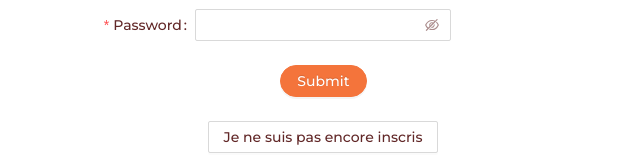
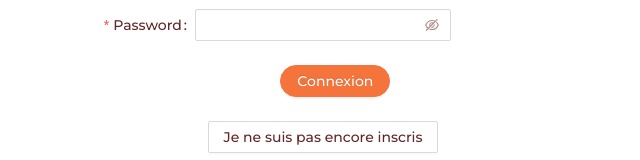
Before and after one commit to Chloengr/portlandburger, a React (Create React App) app in the folder client/: page / in a window 1280 px wide. Shown: the part 223-383 px from the top of the page, without its empty margins (317-957 px from the left). Built offline with nearby package versions, Linux system fonts and the light colour scheme; a web font is replaced by a local one.

Commit message:
fix hook failure

```diff
--- a/client/src/components/LoginForm.js
+++ b/client/src/components/LoginForm.js
@@ -52,7 +52,7 @@ const LoginForm = () => {
           shape="round"
           data-cy="submit-login"
         >
-          Submit
+          Connexion
         </Button>
       </Form.Item>
     </Form>
--- a/client/src/components/RegisterForm.js
+++ b/client/src/components/RegisterForm.js
@@ -46,7 +46,7 @@ const RegisterForm = () => {
       </Form.Item>
       <Form.Item {...tailLayout}>
         <Button type="primary" htmlType="submit" shape="round">
-          Submit
+          Inscription
         </Button>
       </Form.Item>
     </Form>
--- a/client/src/pages/Cart.js
+++ b/client/src/pages/Cart.js
@@ -9,7 +9,7 @@ import { notificationError, returnUiMessage } from "../utils/utils";
 const ShoppingCart = () => {
   const columns = [
     {
-      title: "Name",
+      title: "Nom",
       dataIndex: "name",
       key: "name",
     },
@@ -77,18 +77,6 @@ const ShoppingCart = () => {
     });
   };
 
-  const {
-    mutate: mutateRemove,
-  } = carts.useDeleteCart();
-
-  const removeCart = () =>{
-    try {
-      mutateRemove(user.id);
-    } catch (e) {
-      notificationError(e);
-    }
-  }
-
   return (
     <>
       <Header />
@@ -107,7 +95,6 @@ const ShoppingCart = () => {
             size="large"
             icon={<EuroOutlined />}
             disabled={!data?.panier.length}
-            onClick={() => removeCart()}
           >
             Je veux commander
           </Button>
--- a/client/src/pages/Congratulation.js
+++ b/client/src/pages/Congratulation.js
@@ -1,10 +1,32 @@
 import { FireOutlined } from "@ant-design/icons";
 import { Button, Result } from "antd";
+import { useEffect } from "react";
 import Confetti from "react-confetti";
 import { Link } from "react-router-dom";
 import Header from "../components/Header";
+import { useApi } from "../contexts/ApiContext";
+import { useAuth } from "../contexts/AuthContext";
+import { notificationError } from "../utils/utils";
 
 const Congrats = () => {
+  const { carts } = useApi();
+  const { user } = useAuth();
+
+  const {
+    mutate: mutateRemove,
+  } = carts.useDeleteCart();
+
+  useEffect(
+    () => {
+      try {
+        mutateRemove(user.id);
+      } catch (e) {
+        notificationError(e);
+      }
+    },
+    [mutateRemove, user.id]
+  );
+
   return (
     <>
       <Header />
```
